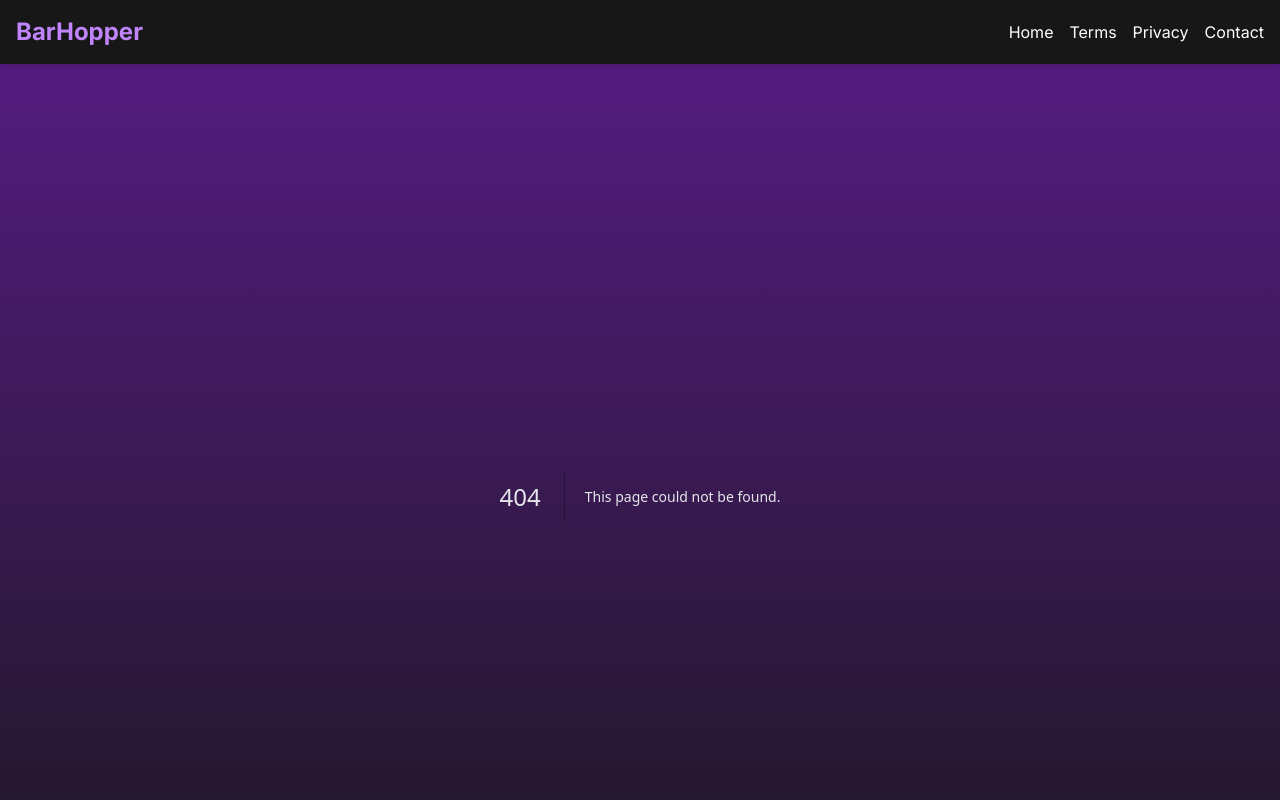
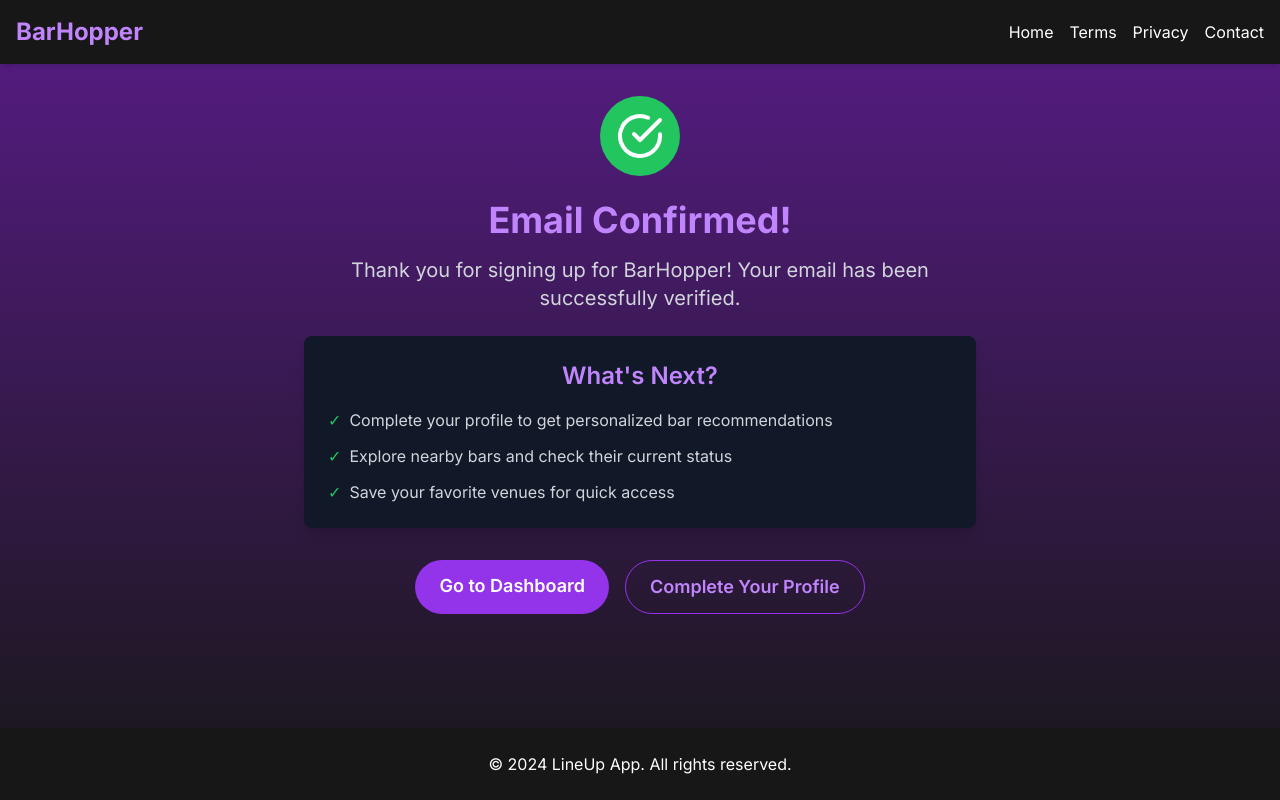
Before and after one commit to revelationsz/lineup-website, a Next.js app: page /lineup-website/email-confirmed in a window 1280 px wide. Before the commit this address had no page. Shown: the top 800 px of the page. Built offline with nearby package versions, Linux system fonts and the light colour scheme.

Commit message:
adding confirm email addy page

```diff
--- /dev/null
+++ b/app/email-confirmed/page.tsx
@@ -0,0 +1,66 @@
+import Link from "next/link"
+import Image from "next/image"
+
+export default function EmailConfirmed() {
+  return (
+    <div className="flex flex-col items-center max-w-2xl mx-auto text-center">
+      <div className="bg-green-500 rounded-full p-4 mb-6">
+        <svg
+          xmlns="http://www.w3.org/2000/svg"
+          width="48"
+          height="48"
+          viewBox="0 0 24 24"
+          fill="none"
+          stroke="currentColor"
+          strokeWidth="2"
+          strokeLinecap="round"
+          strokeLinejoin="round"
+          className="text-white"
+        >
+          <path d="M22 11.08V12a10 10 0 1 1-5.93-9.14"></path>
+          <polyline points="22 4 12 14.01 9 11.01"></polyline>
+        </svg>
+      </div>
+
+      <h1 className="text-4xl font-bold mb-4 text-purple-400">Email Confirmed!</h1>
+
+      <p className="text-xl mb-6 text-gray-300">
+        Thank you for signing up for BarHopper! Your email has been successfully verified.
+      </p>
+
+      <div className="bg-gray-900 p-6 rounded-lg shadow-lg mb-8 w-full">
+        <h2 className="text-2xl font-semibold mb-4 text-purple-400">What&apos;s Next?</h2>
+        <ul className="text-left text-gray-300 space-y-3">
+          <li className="flex items-start">
+            <span className="text-green-500 mr-2">✓</span>
+            <span>Complete your profile to get personalized bar recommendations</span>
+          </li>
+          <li className="flex items-start">
+            <span className="text-green-500 mr-2">✓</span>
+            <span>Explore nearby bars and check their current status</span>
+          </li>
+          <li className="flex items-start">
+            <span className="text-green-500 mr-2">✓</span>
+            <span>Save your favorite venues for quick access</span>
+          </li>
+        </ul>
+      </div>
+
+
+      <div className="flex flex-col sm:flex-row gap-4">
+        <Link
+          href="/dashboard"
+          className="bg-purple-600 text-white px-6 py-3 rounded-full text-lg font-semibold hover:bg-purple-700 transition-colors"
+        >
+          Go to Dashboard
+        </Link>
+        <Link
+          href="/profile/edit"
+          className="border border-purple-600 text-purple-400 px-6 py-3 rounded-full text-lg font-semibold hover:bg-purple-900 hover:bg-opacity-30 transition-colors"
+        >
+          Complete Your Profile
+        </Link>
+      </div>
+    </div>
+  )
+}
```
